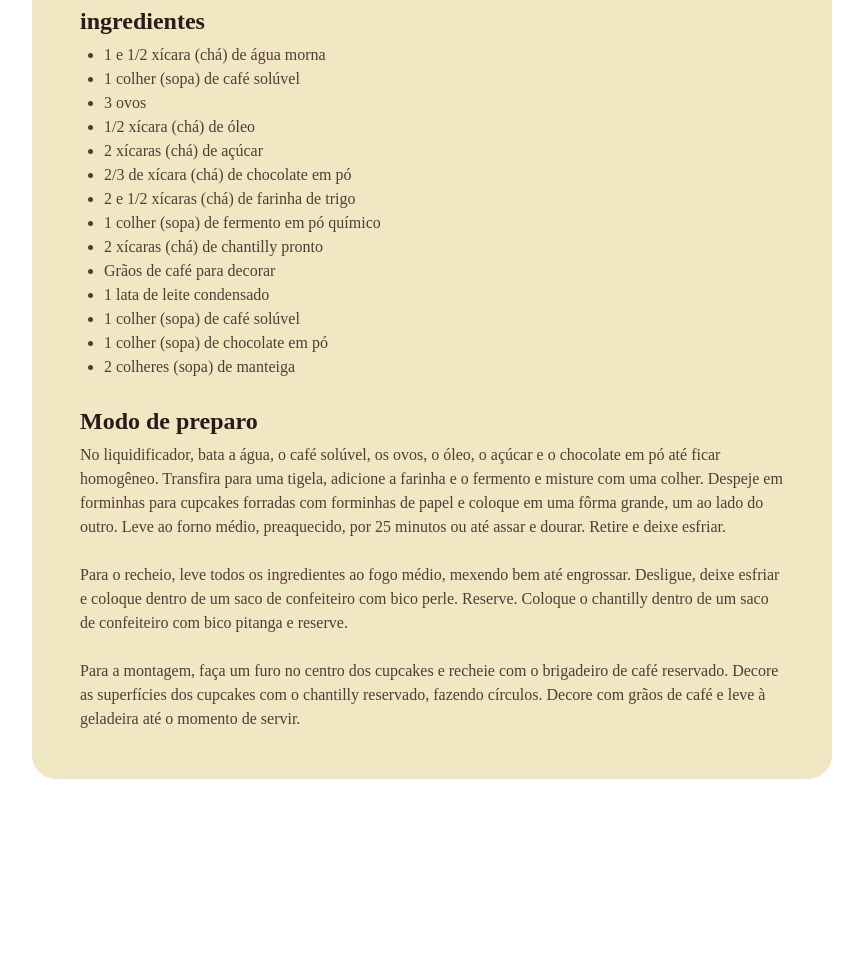
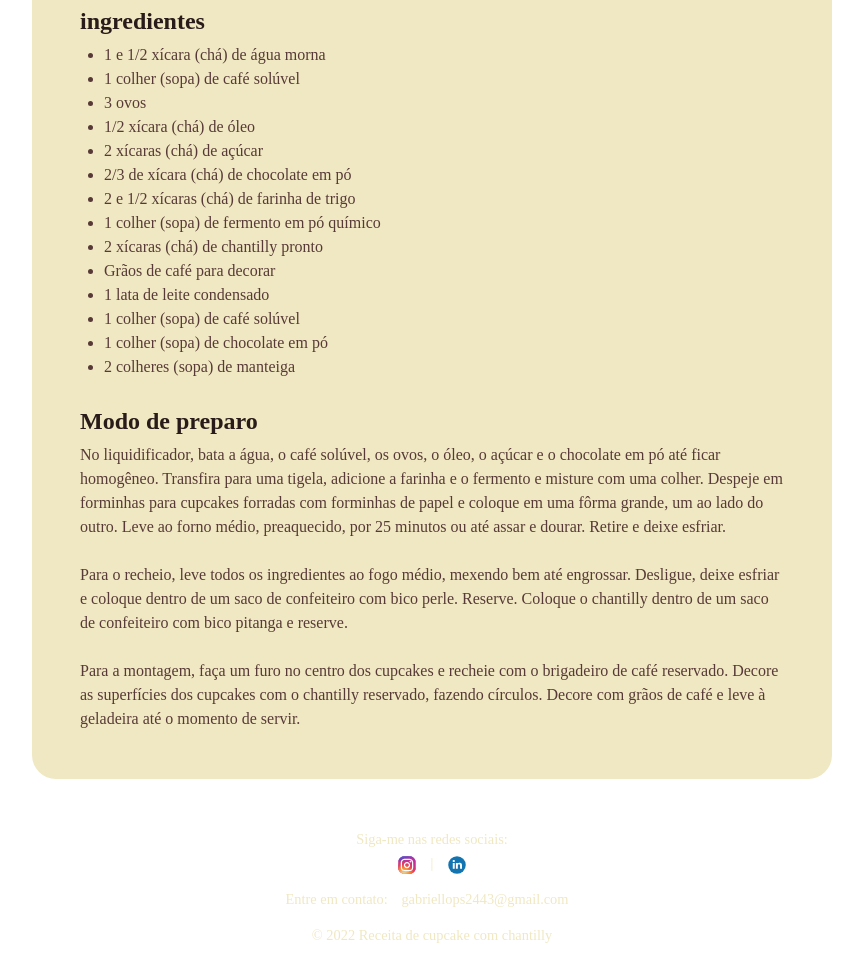
Before and after one commit to rochacode08/Cupcake-de-cafe-com-chantilly, a plain HTML site: page index.html in a window 1280 px wide. Shown: the part 720-1687 px from the top of the page, without its empty margins (208-1071 px from the left). Before the commit the page ends 1547 px from the top, so only its background shows below. Drawn offline with Linux system fonts and the light colour scheme; a web font is replaced by a local one.

Commit message:
Adicionando SVGs e rodapé estilizado

```diff
--- a/index.html
+++ b/index.html
@@ -66,6 +66,18 @@
       </section>
     </main>
   </div>
+  <footer>
+
+    <p>Siga-me nas redes sociais:</p>
+    <a href="https://www.instagram.com/gabriel_lopess15"><img id="instagram" src="assets/instagram-1-svgrepo-com.svg"
+        alt=""></a>
+    |
+    <a href="https://www.linkedin.com/in/seu_linkedin"><img id="linkedin" src="assets/linkedin-1-svgrepo-com.svg"
+        alt=""></a>
+    <p id="contact">Entre em contato: <a href="mailto:gabriellops2443@gmail.com">gabriellops2443@gmail.com</a></p>
+
+    <p id="reservedDures">© 2022 Receita de cupcake com chantilly</p>
+  </footer>
+
 </body>
-
 </html>
--- a/style.css
+++ b/style.css
@@ -19,7 +19,7 @@ body {
   padding: 24px;
   background-color: #F0E8C2;
   border-radius: 24px;
-  margin: 48px auto;
+  margin: 48px auto 28px;
   box-sizing: border-box;
 }
 
@@ -57,3 +57,29 @@ h1, h2 {
 ul {
   padding-left: 24px;
 }
+
+footer {
+  padding: 20px;
+  text-align: center;
+  font-size: 0.9em;
+  color: #F0E8C2;
+}
+
+#instagram, #linkedin {
+  width: 20px;
+  vertical-align: middle;
+}
+
+footer a {
+  color: #F0E8C2;
+  text-decoration: none;
+  margin: 0 10px;
+}
+
+footer a:hover {
+  text-decoration: underline;
+}
+
+p#contact,#reservedDures {
+  margin-top: 12px;
+}
```
Also changed, not shown: assets/instagram-1-svgrepo-com.svg (added), assets/linkedin-1-svgrepo-com.svg (added).
